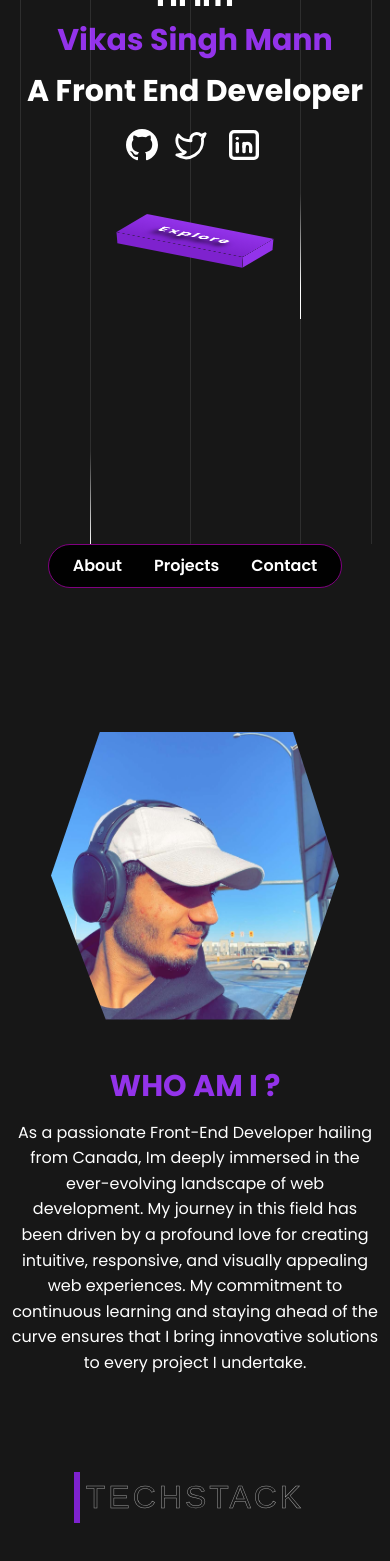
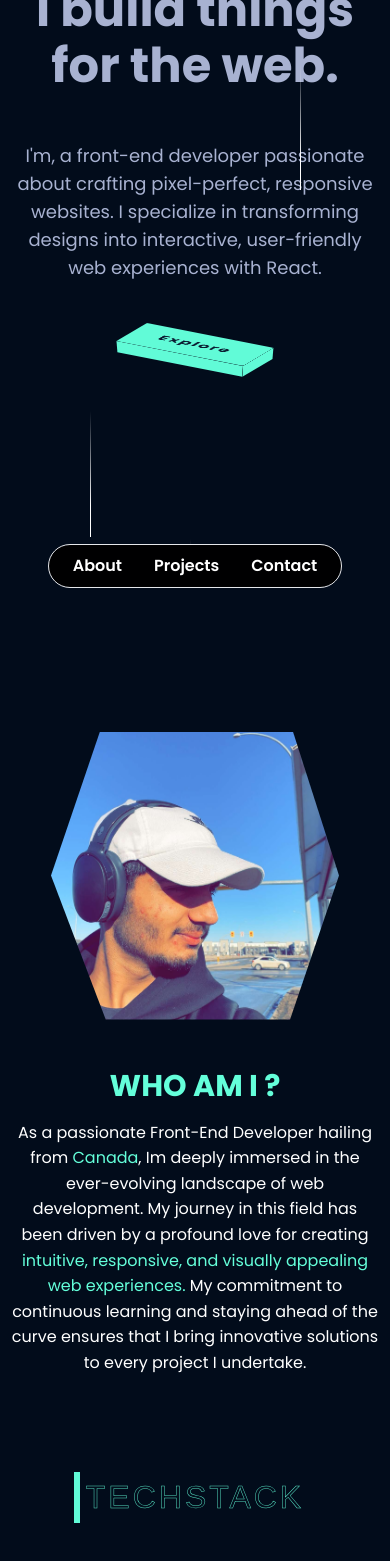
Before and after one commit to vckymann/Portfolio, a React (Vite) app: page / in a window 390 px wide. Shown: the part 300-1861 px from the top of the page. Built offline with nearby package versions, Linux system fonts and the light colour scheme; grey boxes are pictures that could not be loaded.

Commit message:
New portfolio.

```diff
--- a/src/Sections/About/index.jsx
+++ b/src/Sections/About/index.jsx
@@ -7,14 +7,14 @@ function About() {
     <Element id="about" name="about" className="">
         <section className={`w-full text-white font-poppins`}>
             <div className="w-full h-full max-w-[133rem] mx-auto flex flex-col min-h-screen">
-            <div className="w-full flex flex-col items-center pt-32 gap-12 md:flex-row md:items-start md:justify-center md:gap-32">
+            <div className="w-full flex flex-col items-center pt-32 gap-12 lg:flex-row lg:items-start lg:justify-center lg:gap-32">
                 <div className="flex justify-center mt-4">
                     <div className="clip w-72 h-72"></div>
                 </div>
                 <div className="flex flex-col">
-                    <Text as="h2" className=" text-3xl font-bold text-purple-600 text-center md:text-start">WHO AM I ?</Text>
-                    <Text className="mt-4 max-w-[23rem] text-center md:text-start">
-                    As a passionate Front-End Developer hailing from Canada, Im deeply immersed in the ever-evolving landscape of web development. My journey in this field has been driven by a profound love for creating intuitive, responsive, and visually appealing web experiences. My commitment to continuous learning and staying ahead of the curve ensures that I bring innovative solutions to every project I undertake.
+                    <Text as="h2" className=" text-3xl font-bold text-green text-center lg:text-start">WHO AM I ?</Text>
+                    <Text className="mt-4 max-w-[23rem] text-center lg:text-start">
+                    As a passionate Front-End Developer hailing from <span className="text-green">Canada</span>, Im deeply immersed in the ever-evolving landscape of web development. My journey in this field has been driven by a profound love for creating <span className="text-green">intuitive, responsive, and visually appealing web experiences.</span> My commitment to continuous learning and staying ahead of the curve ensures that I bring innovative solutions to every project I undertake.
                     </Text>
                 </div>
             </div>
@@ -23,7 +23,7 @@ function About() {
                     <span className="actual-text">&nbsp;TECHSTACK&nbsp;</span>
                     <span aria-hidden="true" className="hover-text">&nbsp;TECHSTACK&nbsp;</span>
                 </Button>
-                <div className="grid grid-cols-2 gap-8 place-items-center sm:grid-cols-6 sm:gap-10 mt-10">
+                <div className="grid grid-cols-2 gap-8 place-items-center sm:grid-cols-3 lg:grid-cols-6 sm:gap-10 mt-10">
                     <Img className="hover:-translate-y-2.5 transition-all duration-300 ease-in" src="https://skillicons.dev/icons?i=html,css" alt="html-5--v1"/>
                     <Img className="hover:-translate-y-2.5 transition-all duration-300 ease-in" src="https://skillicons.dev/icons?i=tailwindcss,materialui" alt="" />
                     <Img className="hover:-translate-y-2.5 transition-all duration-300 ease-in" src="https://skillicons.dev/icons?i=javascript,react" alt="" />
--- a/src/Sections/Header/index.jsx
+++ b/src/Sections/Header/index.jsx
@@ -5,7 +5,7 @@ const ScrollLink = scroll.Link;
 function Header() {
   return (
     <div className="flex justify-center font-poppins sticky top-2 z-20">
-      <ul className="flex bg-[#000000f3] border-[1px] border-[purple] rounded-full px-2">
+      <ul className="flex bg-[#000000f3] border-[1px] border-secondary rounded-full px-2">
         <li className="px-4 py-2 cursor-pointer"><ScrollLink className="font-semibold text-white" to="about" spy={true} smooth={true} duration={50}  activeClass="active">About</ScrollLink></li>
         <li className="px-4 py-2 cursor-pointer"><ScrollLink className="font-semibold text-white" to="projects" spy={true} smooth={true} duration={50} activeClass="active">Projects</ScrollLink></li>
         <li className="px-4 py-2 cursor-pointer"><ScrollLink className="font-semibold text-white" to="contact" spy={true} smooth={true} duration={50}  activeClass="active">Contact</ScrollLink></li>
--- a/src/Sections/Home/index.jsx
+++ b/src/Sections/Home/index.jsx
@@ -7,8 +7,27 @@ const ScrollLink = scroll.Link;
 function Home() {
 
   return (
-    <Element id="home" name="home" className="">
-    <section className={`min-h-screen w-full intro relative font-poppins flex justify-center items-center`}>
+    <>
+    <div className="hidden lg:flex point flex-col justify-center gap-6 fixed bottom-0 left-16 z-30">
+      <a target="_blank" href="https://github.com/vckymann">
+      <svg xmlns="http://www.w3.org/2000/svg" width="24" height="24" viewBox="0 0 24 24" fill="none" stroke="currentColor" strokeWidth="2" strokeLinecap="round" strokeLinejoin="round" className="lucide lucide-github stroke-lightest_slate hover:stroke-green"><path d="M15 22v-4a4.8 4.8 0 0 0-1-3.5c3 0 6-2 6-5.5.08-1.25-.27-2.48-1-3.5.28-1.15.28-2.35 0-3.5 0 0-1 0-3 1.5-2.64-.5-5.36-.5-8 0C6 2 5 2 5 2c-.3 1.15-.3 2.35 0 3.5A5.403 5.403 0 0 0 4 9c0 3.5 3 5.5 6 5.5-.39.49-.68 1.05-.85 1.65-.17.6-.22 1.23-.15 1.85v4"/><path d="M9 18c-4.51 2-5-2-7-2"/></svg></a>
+      <A target="_blank" href="https://www.instagram.com/vckymann/">
+      <svg xmlns="http://www.w3.org/2000/svg" role="img" viewBox="0 0 24 24" fill="none" stroke="lightest_slate" strokeWidth="2" strokeLinecap="round" strokeLinejoin="round" className="feather feather-instagram stroke-lightest_slate hover:stroke-green"><title>Instagram</title><rect x="2" y="2" width="20" height="20" rx="5" ry="5"></rect><path d="M16 11.37A4 4 0 1 1 12.63 8 4 4 0 0 1 16 11.37z"></path><line x1="17.5" y1="6.5" x2="17.51" y2="6.5"></line></svg>
+      </A>
+      <A target="_blank" href="https://twitter.com/vckymann">
+      <svg xmlns="http://www.w3.org/2000/svg" role="img" viewBox="0 0 24 24" fill="none" stroke="currentColor" strokeWidth="2" strokeLinecap="round" strokeLinejoin="round" className="feather feather-twitter stroke-lightest_slate hover:stroke-green"><title>Twitter</title><path d="M23 3a10.9 10.9 0 0 1-3.14 1.53 4.48 4.48 0 0 0-7.86 3v1A10.66 10.66 0 0 1 3 4s-4 9 5 13a11.64 11.64 0 0 1-7 2c9 5 20 0 20-11.5a4.5 4.5 0 0 0-.08-.83A7.72 7.72 0 0 0 23 3z"></path></svg>
+      </A>
+      <A target="_blank" href="https://www.linkedin.com/in/vikassinghmann/">
+      <svg xmlns="http://www.w3.org/2000/svg" role="img" viewBox="0 0 24 24" fill="none" stroke="currentColor" strokeWidth="2" strokeLinecap="round" strokeLinejoin="round" className="feather feather-linkedin stroke-lightest_slate hover:stroke-green"><title>LinkedIn</title><path d="M16 8a6 6 0 0 1 6 6v7h-4v-7a2 2 0 0 0-2-2 2 2 0 0 0-2 2v7h-4v-7a6 6 0 0 1 6-6z"></path><rect x="2" y="9" width="4" height="12"></rect><circle cx="4" cy="4" r="2"></circle></svg>
+      </A>
+      <div className="w-[0.1px] h-52 bg-lightest_slate mx-auto"></div>
+    </div>
+    <div className="hidden lg:flex point flex-col justify-center gap-24 fixed bottom-0 right-16 z-30">
+      <Text className="rotate-90 text-xs text-lightest_slate">Vickymann9772@gmail.com</Text>
+      <div className="w-[0.1px] h-52 bg-lightest_slate mx-auto"></div>
+    </div>
+    <Element id="home" name="home">
+    <section className={`min-h-screen w-full intro relative font-poppins flex items-center`}>
       <div className="w-full h-full max-w-[133rem] lines">
         <div className="line"></div>
         <div className="line"></div>
@@ -16,27 +35,16 @@ function Home() {
         <div className="line"></div>
         <div className="line"></div>
       </div>
-      <div className="flex flex-col items-center gap-2">
-        <Text as={"h2"} className="text-white text-3xl sm:text-5xl font-bold text-center">Hi Im</Text>
-        <Text as={"h2"} className=" text-3xl sm:text-5xl font-bold text-center text-purple-600">Vikas Singh Mann</Text>
-        <Text as={"h2"} className="text-white text-3xl sm:text-5xl font-bold text-center leading-[3.2rem]">A Front End Developer</Text>
-        <div className="flex items-center gap-4">
-      <A className="relative" target="_blank" href="https://github.com/vckymann">
-        <svg height={32} className="fill-white hover:fill-purple-500" xmlns="http://www.w3.org/2000/svg" viewBox="0 0 24 24">
-         <path d="M12 0C5.373 0 0 5.373 0 12c0 5.303 3.438 9.8 8.206 11.385.6.11.82-.258.82-.577 0-.285-.01-1.04-.015-2.04-3.338.724-4.042-1.617-4.042-1.617-.546-1.385-1.333-1.754-1.333-1.754-1.09-.746.083-.73.083-.73 1.205.085 1.838 1.24 1.838 1.24 1.07 1.836 2.808 1.305 3.495.998.108-.774.418-1.305.76-1.605-2.665-.306-5.466-1.332-5.466-5.93 0-1.312.468-2.383 1.235-3.227-.124-.304-.536-1.527.116-3.182 0 0 1.01-.324 3.3 1.234a11.567 11.567 0 0 1 3.013-.405c1.023.006 2.05.138 3.013.405 2.287-1.557 3.296-1.234 3.296-1.234.654 1.655.243 2.878.12 3.182.77.844 1.233 1.915 1.233 3.227 0 4.61-2.805 5.622-5.478 5.92.43.372.817 1.102.817 2.218 0 1.602-.015 2.888-.015 3.283 0 .32.215.694.825.576C20.568 21.795 24 17.303 24 12c0-6.627-5.373-12-12-12z"/>
-        </svg>
-      </A>
-      <A className="relative" target="_blank" href="https://twitter.com/vckymann">
-      <svg xmlns="http://www.w3.org/2000/svg" width="34" height="34" viewBox="0 0 24 24" fill="none" stroke="white" strokeWidth="2" strokeLinecap="round" strokeLinejoin="round" className="hover:stroke-purple-600"><path d="M22 4s-.7 2.1-2 3.4c1.6 10-9.4 17.3-18 11.6 2.2.1 4.4-.6 6-2C3 15.5.5 9.6 3 5c2.2 2.6 5.6 4.1 9 4-.9-4.2 4-6.6 7-3.8 1.1 0 3-1.2 3-1.2z"/></svg>
-      </A>
-      <A className="relative" target="_blank" href="https://www.linkedin.com/in/vikassinghmann/">
-        <svg xmlns="http://www.w3.org/2000/svg" height={40} viewBox="0 0 24 24" fill="none" stroke="currentColor" strokeWidth="2" strokeLinecap="round" strokeLinejoin="round" className="tabler-icon tabler-icon-brand-linkedin stroke-white hover:stroke-purple-600"><path d="M4 4m0 2a2 2 0 0 1 2 -2h12a2 2 0 0 1 2 2v12a2 2 0 0 1 -2 2h-12a2 2 0 0 1 -2 -2z"></path><path d="M8 11l0 5"></path><path d="M8 8l0 .01"></path><path d="M12 16l0 -5"></path><path d="M16 16v-3a2 2 0 0 0 -4 0"></path></svg>
-      </A>
-        </div>
-        <ScrollLink className="font-semibold text-white" to="about" spy={true} smooth={true} duration={50}  activeClass="active"><button className="btn mt-8">Explore</button></ScrollLink>
+      <div className="flex flex-col items-center lg:items-start gap-4 max-w-[133rem] mx-auto p-3">
+        <Text as={"h3"} className="text-green text-2xl text-center lg:text-start">Hi I'm</Text>
+        <Text as={"h2"} className="text-5xl sm:text-7xl font-bold text-center text-nowrap text-lightest_slate lg:text-start">Vikas Singh</Text>
+        <Text as={"h3"} className="text-light_slate text-5xl font-bold text-center lg:text-start leading-[3.5rem] lg:leading-none">I build things for the web.</Text>
+        <Text as={"h3"} className="text-light_slate text-lg text-center lg:text-start max-w-[33rem] mt-8">I'm, a front-end developer passionate about crafting pixel-perfect, responsive websites. I specialize in transforming designs into interactive, user-friendly web experiences with React.</Text>
+        <ScrollLink className="font-semibold" to="about" spy={true} smooth={true} duration={50}  activeClass="active"><button className="btn mt-4">Explore</button></ScrollLink>
       </div>
     </section>
     </Element>
+    </>
   )
 }
 
--- a/src/styles/index.css
+++ b/src/styles/index.css
@@ -16,14 +16,12 @@ html, body {
 }
 
 body {
-  display: table;
   width: 100%;
   height: 100%;
-  background-color: #171717;
+  background-color: #020c1b;
   line-height: 1.6;
   position: relative;
   font-family: sans-serif;
-  overflow-x: hidden;
 }
 
 
@@ -34,10 +32,11 @@ body {
 /* navbar styling */
 
 .active {
-  background-color: purple;
+  background-color: #64ffda;
   border-radius: 20px;
   padding: 5px 25px 5px 25px;
   transition: all 0.4s ease;
+  color: #0a192f;
 }
 
 /* clipped elements */
@@ -78,7 +77,7 @@ body {
   height: 100%;
   top: 0;
   left: 50%;
-  background: rgba(255, 255, 255, 0.1);
+  background: rgba(97, 251, 215,);
   overflow: hidden;
 }
 
@@ -164,8 +163,8 @@ body {
 /*3d button */
 
 .btn {
-  --color1: rgb(147, 51, 234);
-  --color2: rgb(126, 34, 206);
+  --color1: rgb(97,251,215);
+  --color2: rgb(97,251,215);
   perspective: 1000px;
   padding: 1rem 2rem;
   background: linear-gradient(var(--color1), var(--color2));
@@ -176,8 +175,7 @@ body {
   font-family:poppins;
   font-weight: bold;
   letter-spacing: 2px;
-  color: #fff;
-  text-shadow: 0 10px 10px #000;
+  color: #0a192f;
   cursor: pointer;
   transform: rotateX(70deg) rotateZ(30deg);
   transform-style: preserve-3d;
@@ -225,8 +223,8 @@ body {
 
 .button {
   --border-right: 6px;
-  --text-stroke-color: rgba(255,255,255,0.6);
-  --animation-color: rgb(126, 34, 206);
+  --text-stroke-color: rgba(97, 251, 215, 0.9);
+  --animation-color: rgb(97, 251, 215);
   --fs-size: 2em;
   letter-spacing: 3px;
   text-decoration: none;
@@ -237,6 +235,7 @@ body {
   color: transparent;
   -webkit-text-stroke: 0.5px var(--text-stroke-color);
 }
+
 
 .hover-text {
   position: absolute;
--- a/tailwind.config.js
+++ b/tailwind.config.js
@@ -8,6 +8,17 @@ export default {
       },
       transitionDuration: {
         '2000': '2000ms'
+      },
+      colors: {
+        dark_navy: '#020c1b',
+        navy: '#0a192f',
+        light_navy:'#112240',
+        lightest_navy:'#233554',
+        dark_slate: '#495670',
+        slate: '#8892b0',
+        light_slate: '#a8b2d1',
+        lightest_slate: '#ccd6f6',
+        green: '#64ffda',
       }
     },
   },
```
Also changed, not shown: src/Components/Card/index.jsx (+23 -16 lines), src/Sections/Contact/index.jsx (+29 -34 lines), src/Sections/Projects/index.jsx (+9 -6 lines).
